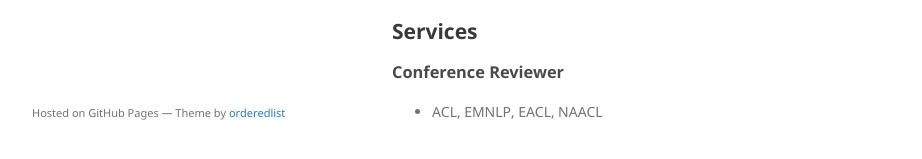
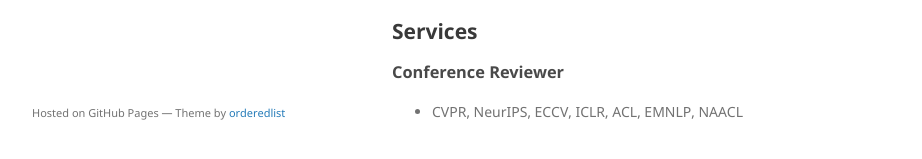
Before and after one commit to thulishuang/thulishuang.github.io, a Jekyll site: the page built from index.md, in a window 1280 px wide and 900 px high, scrolled down 3477 px. Shown: the part 708-867 px from the top of the window, without its empty margins (178-1100 px from the left). Built offline with Jekyll 4.4.1, drawn with Linux system fonts in a browser that asks for light colours; our own code applies the rules of GitHub Pages for plain Markdown files.

Commit message:
Update index.md

```diff
--- a/index.md
+++ b/index.md
@@ -169,4 +169,4 @@ Contact: <lishuangthss@gmail.com>
 ## Services
 ### Conference Reviewer
 
-- ACL, EMNLP, EACL, NAACL
+- CVPR, NeurIPS, ECCV, ICLR, ACL, EMNLP, NAACL
```
